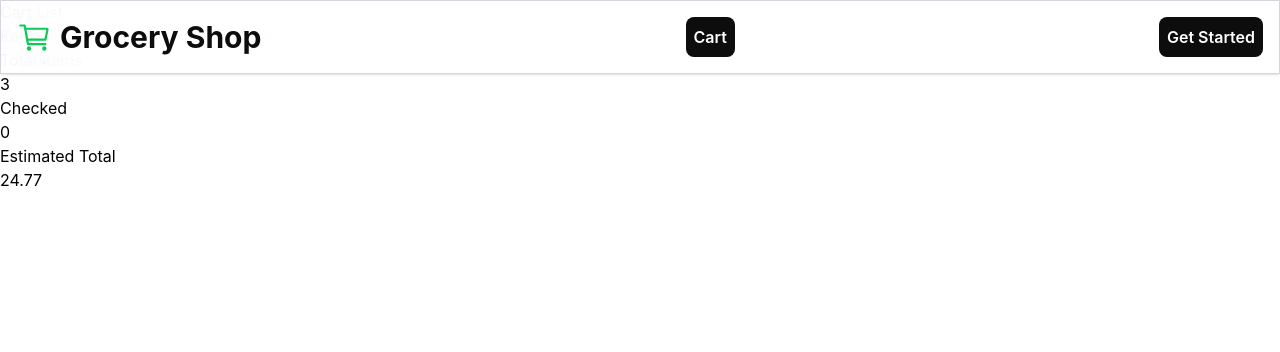
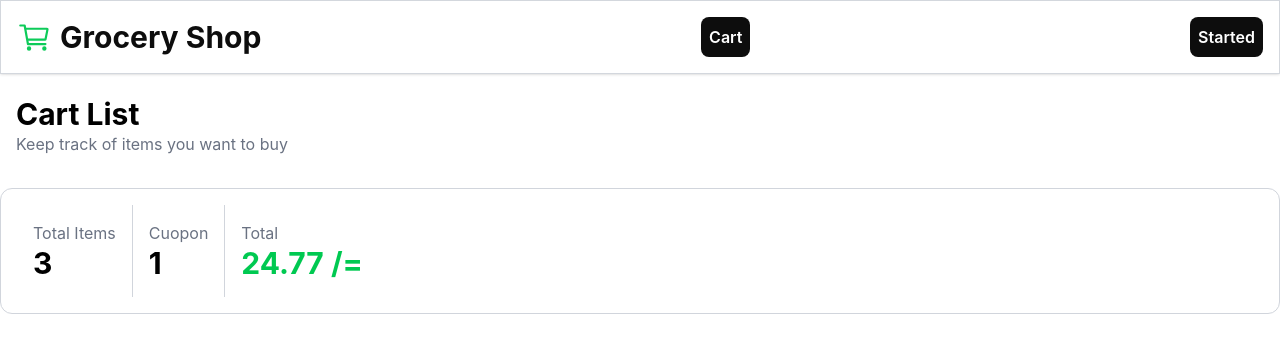
Before and after one commit to KC-Njoroge21/Grocery-Shop, a React (Vite) app: page /cart in a window 1280 px wide. Shown: the top 352 px of the page. Built offline with nearby package versions, Linux system fonts and the light colour scheme.

Commit message:
Updated the Cart Page UI

```diff
--- a/src/components/Header.jsx
+++ b/src/components/Header.jsx
@@ -15,7 +15,7 @@ const Header = () => {
       </Link>
 
     <Link to={'/products'}>
-      <button className='p-2 text-white font-semibold rounded-lg bg-black'>Get Started</button>
+      <button className='p-2 text-white font-semibold rounded-lg bg-black'>Started</button>
     </Link>
     </header>
   )
--- a/src/pages/Cart.jsx
+++ b/src/pages/Cart.jsx
@@ -12,28 +12,28 @@ const Cart = () => {
   })
 
   return (
-    <div>
-      <section>
-        <div>
-          <h2>Cart List</h2>
-          <h6>Keep track of items you want to buy</h6>
+    <div className=''>
+      <section className='pt-20 flex flex-col gap-4'>
+        <div className='flex flex-col p-4'>
+          <h2 className='text-3xl font-bold'>Cart List</h2>
+          <h6 className='text-gray-500'>Keep track of items you want to buy</h6>
         </div>
 
-        <div>
+        <div className='flex min-w-75 flex-wrap border  rounded-xl border-gray-300 p-4 '>
 
-          <div>
-            <h6>Total Items</h6>
-            <h4>3</h4>
+          <div className='border-r w-20% flex flex-col border-gray-300 p-2 sm:p-4'>
+            <h6 className='text-gray-500'>Total Items</h6>
+            <h4 className='sm:text-3xl text-xl font-bold'>3</h4>
           </div>
 
-          <div>
-            <h6>Checked</h6>
-            <h4>0</h4>
+          <div className='border-r w-20% shrink flex flex-col p-2 border-gray-300 sm:p-4 '>
+            <h6 className='text-gray-500'>Cuopon</h6>
+            <h4 className='sm:text-3xl text-xl font-bold'>1</h4>
           </div>
 
-          <div>
-            <h6>Estimated Total</h6>
-            <h4>24.77</h4>
+          <div className=' w-60% shrink p-2 sm:p-4'>
+            <h6 className='text-gray-500'> Total</h6>
+            <h4 className='font-bold sm:text-3xl text-xl text-green-500'> 24.77 /=</h4>
           </div>
 
         </div>
```
Also changed, not shown: src/components/CartProduct.jsx (added).
